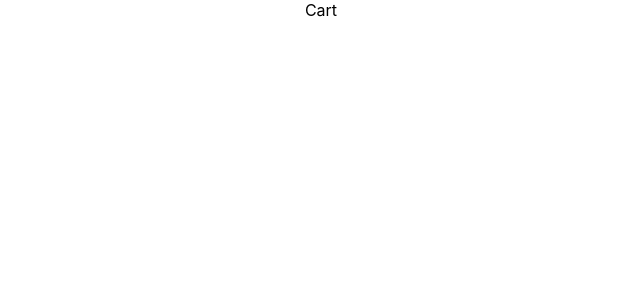
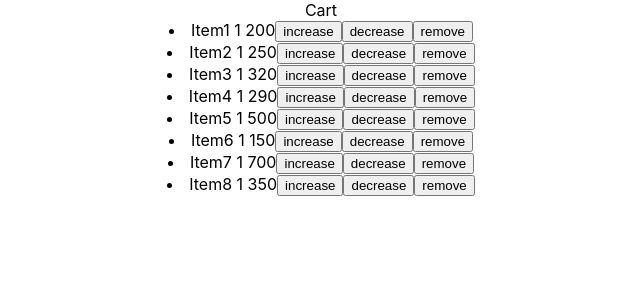
Before and after one commit to puneetmanghwani/shopping_cart, a React (Create React App) app: page / in a window 1280 px wide. Shown: the top 300 px of the page, without its empty margins (319-959 px from the left). Built offline with nearby package versions, Linux system fonts and the light colour scheme.

Commit message:
redux done

```diff
--- a/package.json
+++ b/package.json
@@ -8,7 +8,9 @@
     "@testing-library/user-event": "^12.6.0",
     "react": "^17.0.1",
     "react-dom": "^17.0.1",
+    "react-redux": "^7.2.2",
     "react-scripts": "4.0.1",
+    "redux": "^4.0.5",
     "web-vitals": "^0.2.4"
   },
   "scripts": {
--- a/src/App.js
+++ b/src/App.js
@@ -1,11 +1,16 @@
+import { Provider } from 'react-redux'
+
 import './App.css';
 import Cart from './Components/Cart/Cart';
+import store from './Redux/store';
 
 function App() {
   return (
-    <div className="App">
-      <Cart />
-    </div>
+    <Provider store={store}>
+      <div className="App">
+        <Cart />
+      </div>
+    </Provider>
   );
 }
 
--- a/src/Components/Cart/Cart.js
+++ b/src/Components/Cart/Cart.js
@@ -1,13 +1,56 @@
 import React from "react";
+import { connect } from 'react-redux';
+import { increaseItem,decreaseItem,removeItem,restoreCart } from '../../Redux/actions';
 
 class Cart extends React.Component {
     render() {
         return (
             <div>
-                Cart
+                {
+                    this.props.cartItems.length>0
+                    ? (
+                        <div>
+                        Cart
+                        {
+                         this.props.cartItems.map(cartItem=>{
+                         return (
+                             <li key={cartItem.id}>{cartItem.name}  {cartItem.amount} {cartItem.price}
+                             <button onClick={() => this.props.increase(cartItem)}>increase</button>
+                             <button onClick={() => this.props.decrease(cartItem)}>decrease</button>
+                             <button onClick={() => this.props.remove(cartItem)}>remove</button>
+                             </li>
+                         )
+                        })
+                        }
+                        </div>
+                    )
+                    : (
+                        <div>
+                        <button onClick={()=> this.props.restore()} >Restore </button>
+                        </div>
+                    )
+                }
             </div>
         )
     }
 }
 
-export default Cart;
+const mapStateToProps = state => {
+    return {
+        cartItems: state.cartItems
+    }
+}
+
+const mapDispatchToProps = dispatch => {
+    return {
+        increase: (item) => dispatch(increaseItem(item)),
+        decrease: (item) => dispatch(decreaseItem(item)),
+        remove: (item) => dispatch(removeItem(item)),
+        restore: () => dispatch(restoreCart())
+    }
+}
+
+export default connect(
+    mapStateToProps,
+    mapDispatchToProps
+)(Cart);
--- a/src/Redux/actionType.js
+++ b/src/Redux/actionType.js
@@ -1,3 +1,4 @@
 export const INCREASE_ITEM = "ADD_ITEM";
 export const DECREASE_ITEM = "INCREASE_ITEM";
 export const REMOVE_ITEM = "REMOVE_ITEM";
+export const RESTORE_CART = "RESTORE_CART";
--- a/src/Redux/actions.js
+++ b/src/Redux/actions.js
@@ -1,4 +1,4 @@
-import { INCREASE_ITEM, DECREASE_ITEM, REMOVE_ITEM } from './actionType';
+import { INCREASE_ITEM, DECREASE_ITEM, REMOVE_ITEM,RESTORE_CART } from './actionType';
 
 export const increaseItem = (item) =>({
     type : INCREASE_ITEM,
@@ -14,3 +14,7 @@ export const removeItem = (item) => ({
     type : REMOVE_ITEM,
     payload : item
 })
+
+export const restoreCart = (item) => ({
+    type : RESTORE_CART
+})
--- a/src/Redux/reducer.js
+++ b/src/Redux/reducer.js
@@ -1,12 +1,11 @@
-import { INCREASE_ITEM,DECREASE_ITEM,REMOVE_ITEM } from './actionType';
-import { increaseItem,decreaseItem,removeItem } from './actions';
-import { increaseItemInCart,decreaseItemInCart,removeItemFromCart } from '../Utils/cartOperations';
+import { INCREASE_ITEM,DECREASE_ITEM,REMOVE_ITEM,RESTORE_CART } from './actionType';
+import { increaseItemInCart,decreaseItemInCart,removeItemFromCart,refreshCart } from '../Utils/cartOperations';
 
 import items from './cartItems';
-import { act } from 'react-dom/test-utils';
+
 
 const INITIAL_STATE = {
-    cartItems : items
+    cartItems : JSON.parse(JSON.stringify(items))
 }
 
 const cartReducer = (state = INITIAL_STATE,action)=>{
@@ -26,6 +25,11 @@ const cartReducer = (state = INITIAL_STATE,action)=>{
                 ...state,
                 cartItems : removeItemFromCart(state.cartItems,action.payload)
             }
+        case RESTORE_CART:
+            return {
+                ...state,
+                cartItems : refreshCart()
+            }
         default:
             return state
     }
--- a/src/Redux/store.js
+++ b/src/Redux/store.js
@@ -0,0 +1,19 @@
+import { createStore } from 'redux';
+
+import cartReducer from './reducer';
+import { loadState,saveState } from '../Utils/reduxStateManagement';
+
+const persistedState = loadState();
+
+const store = createStore(
+    cartReducer,
+    persistedState
+);
+
+store.subscribe(()=>{
+    saveState({
+        cartItems : store.getState().cartItems
+    });
+});
+
+export default store;
--- a/src/Utils/cartOperations.js
+++ b/src/Utils/cartOperations.js
@@ -1,10 +1,14 @@
-import cartItems from "../Redux/cartItems"
+
+import items from '../Redux/cartItems';
 
 export const increaseItemInCart = (cartItems,item) => {
+    console.log(items)
     const itemIndex = cartItems.findIndex( cartItem => cartItem.id === item.id  );
     var modifiedCart = [...cartItems];
-    if(itemIndex){
-        var modifiedCartItem = [...modifiedCart[itemIndex]]
+
+    if(itemIndex >= 0){
+        var modifiedCartItem = modifiedCart[itemIndex]
+
         modifiedCartItem.amount+=1;
         modifiedCart[itemIndex] = modifiedCartItem
     }
@@ -14,8 +18,9 @@ export const increaseItemInCart = (cartItems,item) => {
 export const decreaseItemInCart = (cartItems,item) => {
     const itemIndex = cartItems.findIndex( cartItem => cartItem.id === item.id  );
     var modifiedCart = [...cartItems];
-    if(itemIndex){
-        var modifiedCartItem = [...modifiedCart[itemIndex]]
+    if(itemIndex >= 0){
+        var modifiedCartItem = modifiedCart[itemIndex]
+
         if(modifiedCartItem.amount > 1){
             modifiedCartItem.amount-=1;
             modifiedCart[itemIndex] = modifiedCartItem
@@ -33,3 +38,8 @@ export const removeItemFromCart = (cartItems,item) => {
 
     return modifiedCart;
 }
+
+export const refreshCart = () => {
+    localStorage.clear();
+    return JSON.parse(JSON.stringify(items));
+}
--- /dev/null
+++ b/src/Utils/reduxStateManagement.js
@@ -0,0 +1,21 @@
+
+export const loadState = () => {
+    try {
+        const searializedState = localStorage.getItem('state');
+        if(searializedState == null) {
+            return undefined;
+        }
+        return JSON.parse(searializedState);
+    } catch(err) {
+        return undefined;
+    }
+}
+
+export const saveState = (state) => {
+    try {
+        const searializedState = JSON.stringify(state);
+        localStorage.setItem('state',searializedState);
+    } catch (err) {
+        console.log("Error while saving state to local storage");
+    }
+}
```
Also changed, not shown: 2 other files (tests, documents, lock files or other folders).
